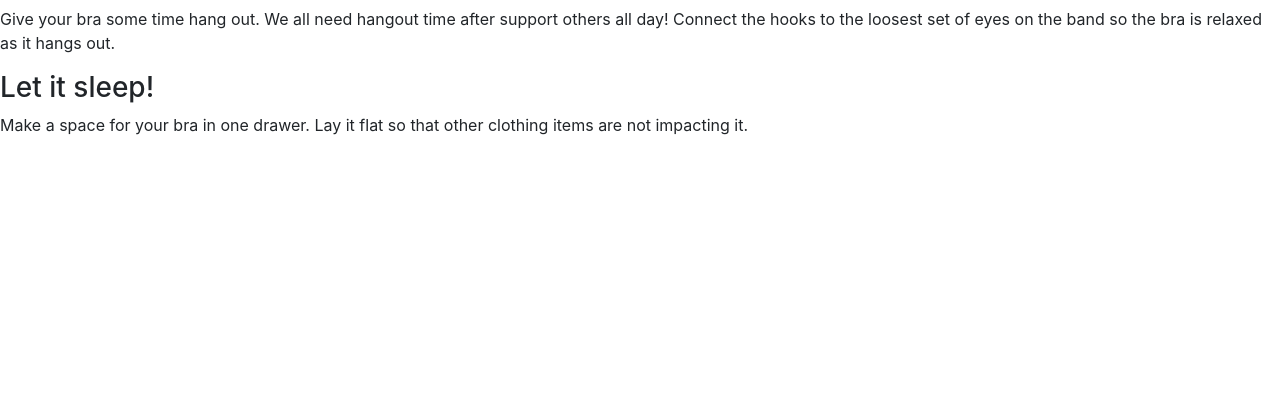
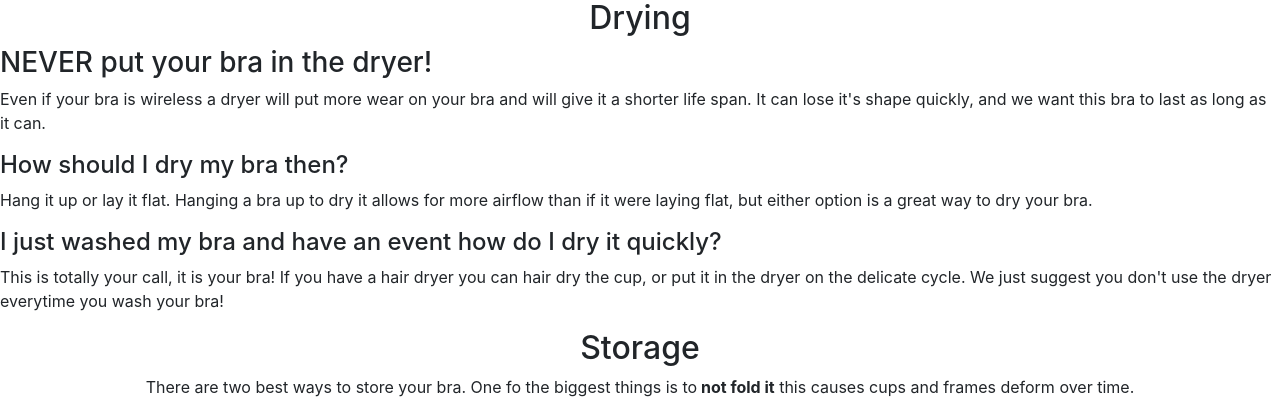
Before and after one commit to support-me/support-me, a Django app: page /bra_care/ in a window 1280 px wide. Shown: the part 1001-1416 px from the top of the page. Before the commit the page ends 1136 px from the top, so only its background shows below. Run offline with Django 3.2, Linux system fonts and the light colour scheme; some libraries are stand-ins or nearby versions.

Commit message:
copy for bra_care page is up. minimal css applied

```diff
--- a/core/templates/bra_care.html
+++ b/core/templates/bra_care.html
@@ -2,28 +2,54 @@
 {% block content %}
 <h1>Bra Care</h1>
 <p>Bras are an important peice of clothing that you may or not may be wearing everyday. Here are some tips to keep your bras in the best shape.</p>
+<div class="care-section">
+    <div id="care-washing" class="care-part">
         <h2 class="care-category">Washing</h2>
         <p>There are a few ways that you can wash your bra:</p>
+        <div class="care-handwash">
+            <div class="description">
                 <h3 class="care-option">Handwash</h3>
                 <p class="care-option-description">If you can handwash your bra, then go for it! Make sure to use <strong>light detergent</strong>when possible.</p>
+                <img class="care-image" id="handwash-image" src="https://files.slack.com/files-pri/TA8C04VUN-FJ1KC0SG7/image_from_ios.jpg" alt="">
+            </div>
+            <div class="question-answer">
                 <h4 class="care-question">Why handwash?</h4>
                 <p class="care-answer">You have more controll over the treatment of your bra like how hard or soft it is scrubbed/spun, what other colored clothing it comes in contact with. </p>
+            </div>
+        </div>
+        <div class="care-machine-wash">
             <h3 class="care-option">In the washing machine in a bra bag or pillow case.</h3>
             <p class="care-option-description">Let's be real: not everyone has the time to handwash their bras. That is okay! Putting your bra in a bra bag or pillow case means there will be less wear and tear on the bra from other peices of clothing. Hooks, lace and straps can easily get caught on other peices of clothing so putting a bra in a bra bag or pillow case takes away the possibility of damges.</p>
-
+            <img class="care-image" id="bra-bag-image" src="https://files.slack.com/files-pri/TA8C04VUN-FJ1KC0SG7/image_from_ios.jpg" alt="">
+            <img class="care-image" id="pillow-case-image" src="https://files.slack.com/files-pri/TA8C04VUN-FJ1KC0SG7/image_from_ios.jpg" alt="">
+        </div>
+    </div>
+    <div id="care-drying" class="care-part">
         <h2 class="care-category">Drying</h2>
+        <div class="care-dryer" >
             <h3 class="care-option">NEVER put your bra in the dryer!</h3>
             <p class="care-option-description">Even if your bra is wireless a dryer will put more wear on your bra and will give it a shorter life span. It can lose it's shape quickly, and we want this bra to last as long as it can.</p>
+        </div>
+        <div class="question-answer">
             <h4 class="care-question">How should I dry my bra then?</h4>
             <p class="care-answer">Hang it up or lay it flat. Hanging a bra up to dry it allows for more airflow than if it were laying flat, but either option is a great way to dry your bra.</p>
             <h4 class="care-question">I just washed my bra and have an event how do I dry it quickly?</h4>
             <p class="care-answer">This is totally your call, it is your bra! If you have a hair dryer you can hair dry the cup, or put it in the dryer on the delicate cycle. We just suggest you don't use the dryer everytime you wash your bra!</p>
-
+        </div>
+    </div>
+    <div id="care-storage" class="care-part">
         <h2 class="care-category">Storage</h2>
         <p>There are two best ways to store your bra. One fo the biggest things is to<strong> not fold it</strong> this causes cups and frames deform over time.</p>
+        <div class="care-hangout">
             <h3 class="care-option">Let it hangout!</h3>
             <p class="care-option-description">Give your bra some time hang out. We all need hangout time after support others all day! Connect the hooks to the loosest set of eyes on the band so the bra is relaxed as it hangs out.</p>
+            <img class="care-image" id="hangout" src="https://files.slack.com/files-pri/TA8C04VUN-FJ1KC0SG7/image_from_ios.jpg" alt="">
+        </div>
+        <div class="care-sleep">
             <h3 class="care-option">Let it sleep!</h3>
             <p class="care-option-description">Make a space for your bra in one drawer. Lay it flat so that other clothing items are not impacting it. </p>
-
+            <img class="care-image" id="lay-flat" src="" alt="">
+        </div>
+    </div>
+</div>
 {% endblock %}
--- a/static/css/main.css
+++ b/static/css/main.css
@@ -1,4 +1,5 @@
 *{
+
 }
 #header {
     display:flex;
@@ -14,3 +15,20 @@
     justify-content: space-around;
     width: 100%;
 }
+.care-section{
+    display: flex;
+    flex-direction: column;
+    justify-content: center;
+    align-content: center;
+}
+.care-part{
+    display:flex;
+    flex-direction: column;
+    justify-content: center;
+    align-content: center;
+    align-items:center;
+}
+img{
+    background-color: #8787e6;
+    width: 300px;
+}
```
Lines whose indentation alone changed are shown as unchanged.
